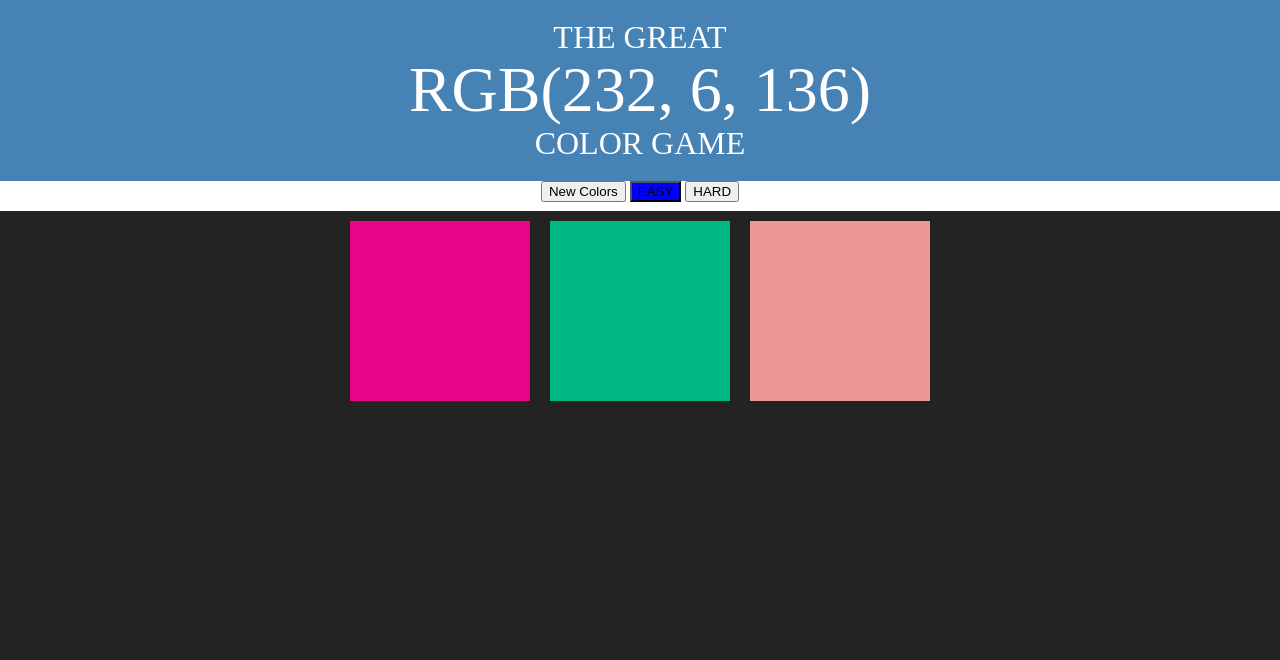
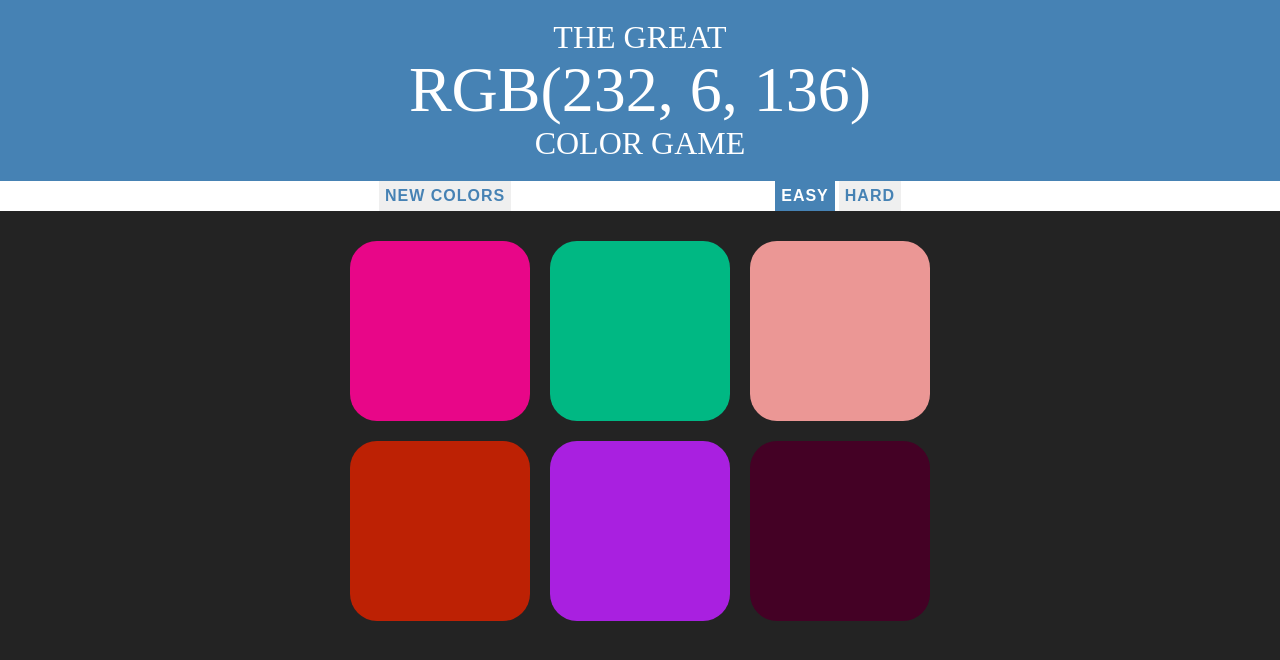
Before and after one commit to TedMur/Full-Stack, a plain HTML site: page Color Game Project/colorGame.html in a window 1280 px wide. Both pictures are taken after a click on the button "EASY". Drawn offline with Linux system fonts and the light colour scheme.

Commit message:
modified script

```diff
--- a/Color Game Project/colorGame.css
+++ b/Color Game Project/colorGame.css
@@ -10,10 +10,15 @@ body {
     padding-bottom: 30%;
     float: left;
     margin: 1.66%;
+    border-radius: 15%;
+    transition: background-color .4s;
+    /* Enable transition on Safari & FireFox */
+    -webkit-transition: background-color .4s;
+    -moz-transition: background-color .4s;
 }
 
 #container {
-    margin: 0 auto;
+    margin: 20px  auto;
     max-width: 600px;
 }
 
@@ -36,9 +41,35 @@ h1 {
 }
 
 .selected {
-    background-color: blue;
+    color: white;
+    background-color: steelblue;
 }
 
 #colorDisplay {
     font-size: 200%;
 }
+
+button {
+    border: none;
+    background-color: none;
+    color: steelblue;
+    font-size: inherit;
+    text-transform: uppercase;
+    height: 100%;
+    font-weight: 700;
+    letter-spacing: 1px;
+    outline: none;
+    transition: all .3s;
+    -webkit-transition: all .4s;
+    -moz-transition: all .4s;
+}
+
+button:hover {
+    color: white;
+    background-color: steelblue;
+}
+
+#message {
+    display: inline-block;
+    width: 20%;
+}
--- a/Color Game Project/colorGame.html
+++ b/Color Game Project/colorGame.html
@@ -12,8 +12,8 @@
         <div id="stripe">
             <button id="reset">New Colors</button>
             <span id="message"></span>
-            <button id="easyBtn">EASY</button>
-            <button class="selected" id="hardBtn">HARD</button>
+            <button class="mode">EASY</button>
+            <button class="mode selected" id="hardBtn">HARD</button>
         </div>
 
         <div id="container">
--- a/Color Game Project/colorGame.js
+++ b/Color Game Project/colorGame.js
@@ -7,34 +7,67 @@ var colorDissplay = document.getElementById("colorDisplay");
 var messageDisplay = document.getElementById("message");
 var h1 = document.querySelector("h1");
 var resetButton = document.querySelector("#reset");
-var easyBtn = document.querySelector("#easyBtn");
-var hardBtn = document.querySelector("#hardBtn");
+var modeBtn = document.querySelectorAll(".mode");
 
+for(var i = 0; i < modeBtn.length; i++){
+    modeBtn[i].addEventListener('click', function(){
+        modeBtn[0].classList.remove("selected");
+        modeBtn[1].classList.remove("selected");
+        this.classList.add("selected");
+        if(this.textContent === "EASY"){
+            numSquares = 3;
+        } else {
+            numSquares = 6;
+        };
+        reset()
+        //figure out how many to show
 
-easyBtn.addEventListener("click", function(){
-    easyBtn.classList.add("selected");
-    hardBtn.classList.remove("selected");
-    numSquares = 3;
+        //pick new colors
+        //pick a new pickedColors
+        //update page to reflect changes
+    })
+}
+
+function reset(){
+    //generate all new colors
     colors = generateRandomColors(numSquares);
+    //pick a new random color from array
     pickedColor = pickColor();
+    //change color display to match picked color
     colorDisplay.textContent = pickedColor;
+    resetButton.textContent = "New Colors";
+    messageDisplay.textContent = "";
+    //change colors of squares
     for(var i = 0; i < squares.length; i++){
-        if(colors[i]){
-           squares[i].style.backgroundColor = colors[i];
-           } else{squares[i].style.display = "none"};
+        squares[i].style.backgroundColor = colors[i];
     }
-});
-hardBtn.addEventListener("click", function(){
-    easyBtn.classList.remove("selected");
-    hardBtn.classList.add("selected");
-    numSquares = 6;
-    colors = generateRandomColors(numSquares);
-    pickedColor = pickColor();
-    colorDisplay.textContent = pickedColor;
-    for(var i = 0; i < squares.length; i++){
-       squares[i].style.backgroundColor = colors[i];
-       squares[i].style.display = "block";}
-});
+    h1.style.backgroundColor = "steelblue";
+}
+
+//easyBtn.addEventListener("click", function(){
+//    easyBtn.classList.add("selected");
+//    hardBtn.classList.remove("selected");
+//    numSquares = 3;
+//    colors = generateRandomColors(numSquares);
+//    pickedColor = pickColor();
+//    colorDisplay.textContent = pickedColor;
+//    for(var i = 0; i < squares.length; i++){
+//        if(colors[i]){
+//           squares[i].style.backgroundColor = colors[i];
+//           } else{squares[i].style.display = "none"};
+//    }
+//});
+//hardBtn.addEventListener("click", function(){
+//    easyBtn.classList.remove("selected");
+//    hardBtn.classList.add("selected");
+//    numSquares = 6;
+//    colors = generateRandomColors(numSquares);
+//    pickedColor = pickColor();
+//    colorDisplay.textContent = pickedColor;
+//    for(var i = 0; i < squares.length; i++){
+//       squares[i].style.backgroundColor = colors[i];
+//       squares[i].style.display = "block";}
+//});
 
 resetButton.addEventListener("click",function(){
     //generate all new colors
@@ -43,6 +76,7 @@ resetButton.addEventListener("click",function(){
     pickedColor = pickColor();
     //change color display to match picked color
     colorDisplay.textContent = pickedColor;
+    this.textContent = "New Colors";
     //change colors of squares
     for(var i = 0; i < squares.length; i++){
         squares[i].style.backgroundColor = colors[i];
```
